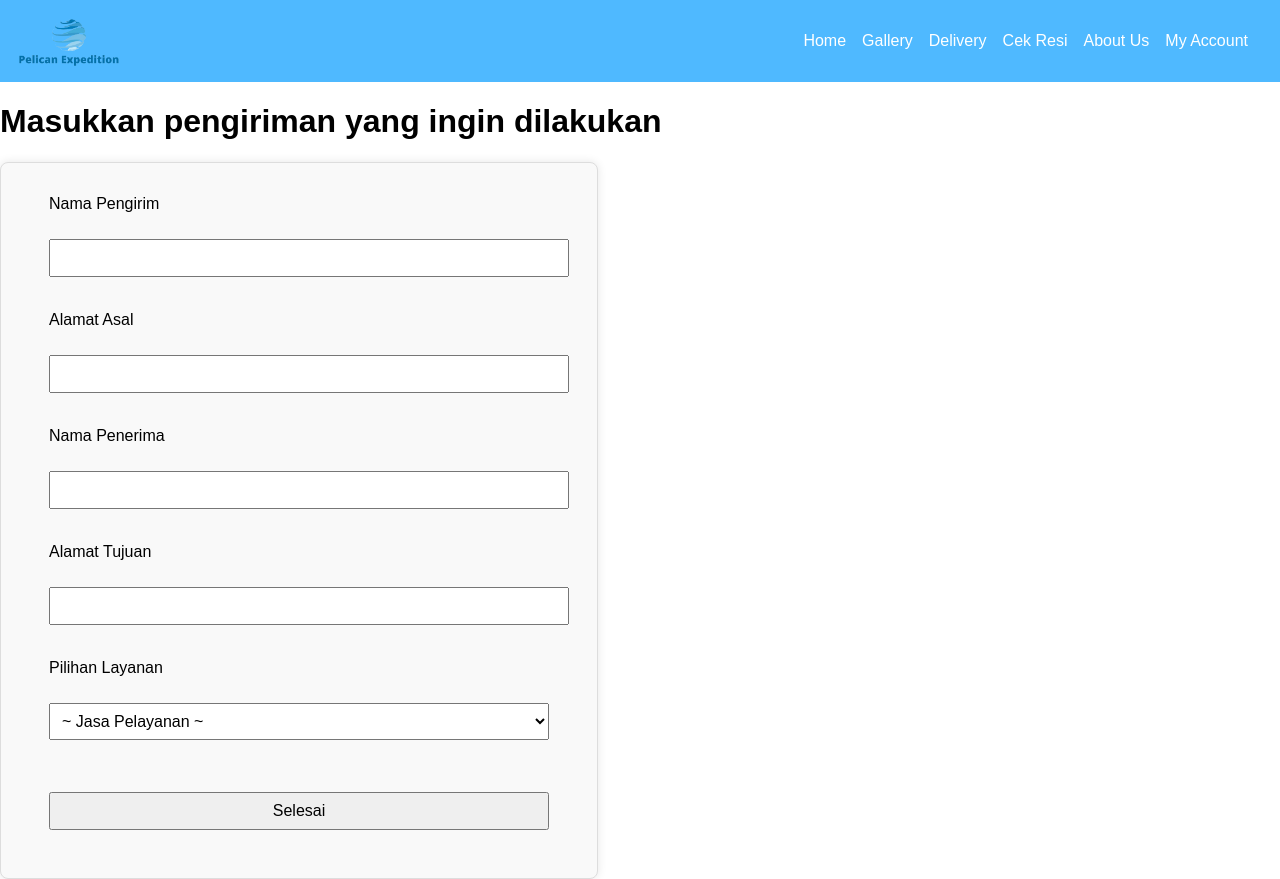
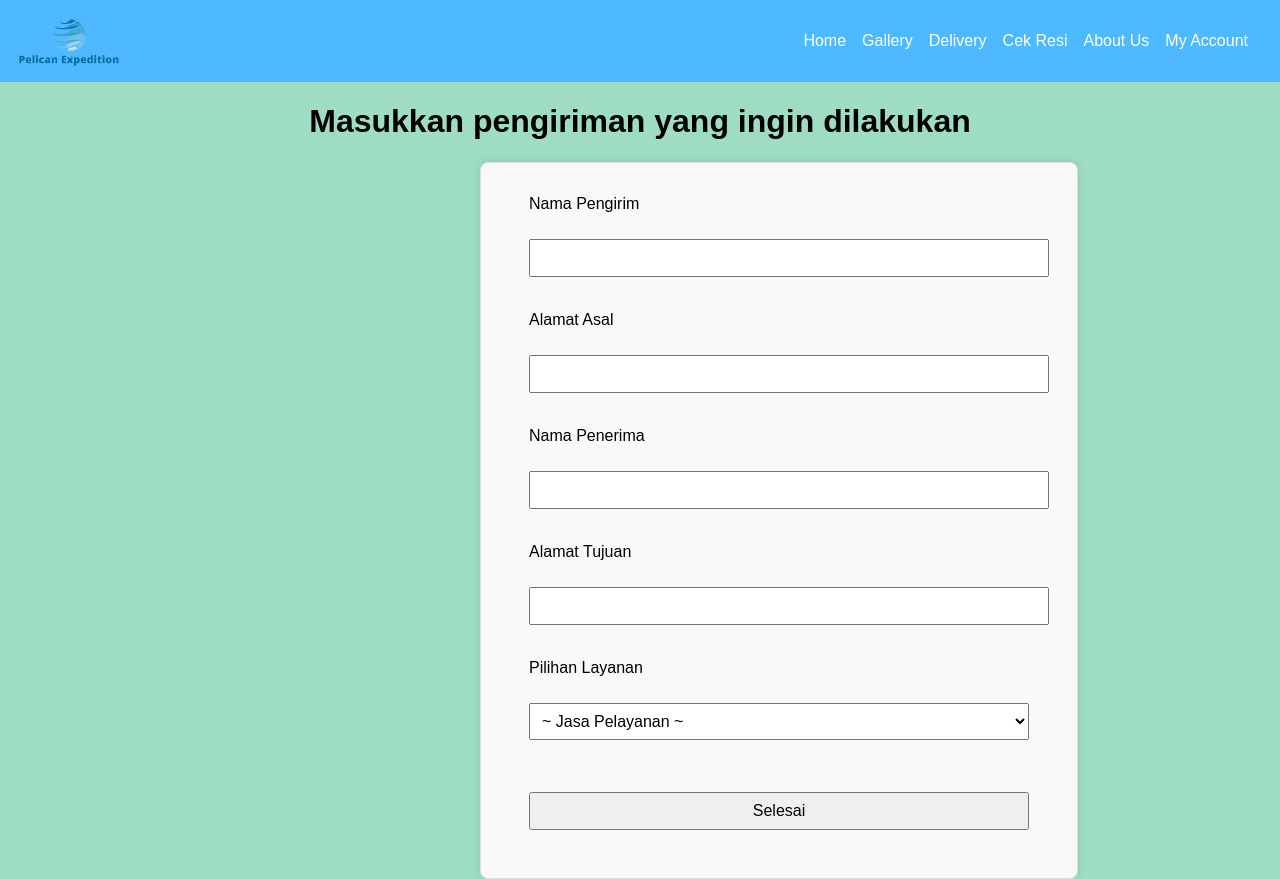
Before and after one commit to Rpl087/Project-Akhir-Pempro-Web, a PHP site: page /delivery.html in a window 1280 px wide. Run offline with PHP 8.4, Linux system fonts and the light colour scheme.

Commit message:
uhh manyala abangku

```diff
--- a/contact.html
+++ b/contact.html
@@ -7,7 +7,7 @@
     <title>About Us - Pelican Expedition</title>
     <link rel="stylesheet" href="css/style.css"/>
 </head>
-<body>
+<body class="konten">
     <header class="main-menu">
         <div class="container">
             <img src="img/logo.png" alt="Pelican Expedition Logo" class="logo">
@@ -67,7 +67,7 @@
             </div>
         </div>
         <div class="team-member">
-            <img src="foto_kosong.jpg" alt="Member 4 Photo" class="member-photo">
+            <img src="img/Marvell.jpg" alt="Member 4 Photo" class="member-photo">
             <div class="member-info">
                 <h3>Marvell Yehezkiel Palenewen</h3>
                 <p>Mahasiswa</p>
--- a/css/style.css
+++ b/css/style.css
@@ -79,6 +79,15 @@ body {
     margin-bottom: 2em;
 }
 
+.konten {
+    display: flex;
+    flex-direction: column;
+    background-color: #9EDDC4;
+}
+
+.konten h1 {
+    text-align: center;
+}
 .text {
     flex: 1;
     margin-right: 2em;
@@ -338,7 +347,8 @@ body {
 
 .form-container {
     background-color: #f9f9f9;
-    position: absolute;
+    position: flex;
+    margin: 0 60vh 0;
     padding: 2em 3em;
     border: 1px solid #ddd;
     border-radius: 8px;
--- a/delivery.html
+++ b/delivery.html
@@ -5,12 +5,12 @@
         <meta http-equiv="X-UA-Compatible" content="IE-edge">
         <meta name="viewport" content="width-device-width, initial-scale">
         <title>Delivery - Pelican Expedition</title>
-        <link rel="stylesheet" href="style.css"/>
+        <link rel="stylesheet" href="css/style.css"/>
     </head>
-    <body>
+    <body class="konten">
         <header class="main-menu">
             <div class="container">
-                <img src="logo.png" alt="Pelican Expedition Logo" class="logo">
+                <img src="img/logo.png" alt="Pelican Expedition Logo" class="logo">
             </div>
             <nav>
                 <ul>
--- a/gallery.html
+++ b/gallery.html
@@ -7,7 +7,7 @@
     <title>Gallery - Pelican Expedition</title>
     <link rel="stylesheet" href="css/style.css">
 </head>
-<body>
+<body class="konten">
     <header class="main-menu">
         <div class="container">
             <img src="img/logo.png" alt="Pelican Expedition Logo" class="logo">
--- a/index.html
+++ b/index.html
@@ -7,7 +7,7 @@
         <title>Home - Pelican Expedition</title>
         <link rel="stylesheet" href="css/style.css"/>
     </head>
-    <body>
+    <body class="konten">
         <header class="main-menu">
             <div class="container">
                 <img src="img/logo.png" alt="Pelican Expedition Logo" class="logo">
--- a/my_account.html
+++ b/my_account.html
@@ -7,7 +7,7 @@
         <title>My Account - Pelican Expedition</title>
         <link rel="stylesheet" href="css/style.css"/>
     </head>
-    <body>
+    <body class="konten">
         <header class="main-menu">
             <div class="container">
             </div>
```
Also changed, not shown: img/Marvell.jpg (added).
